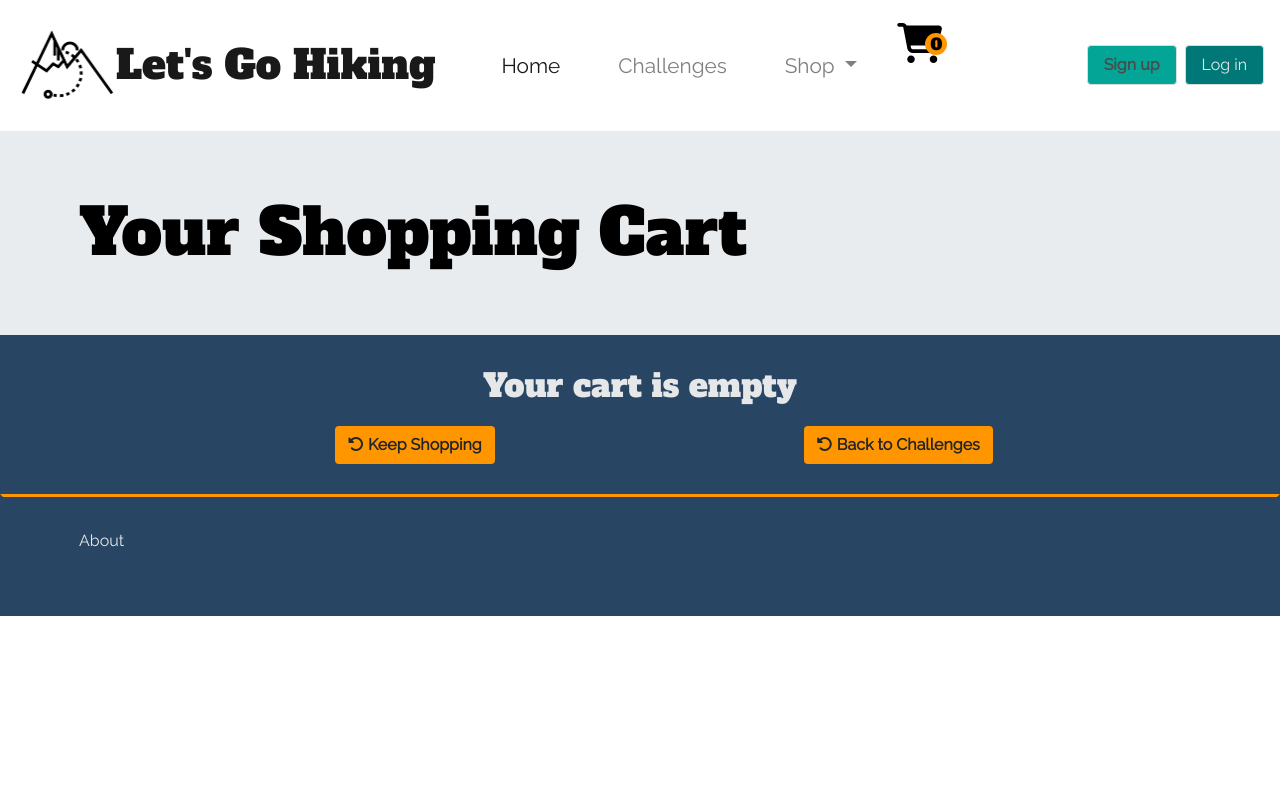
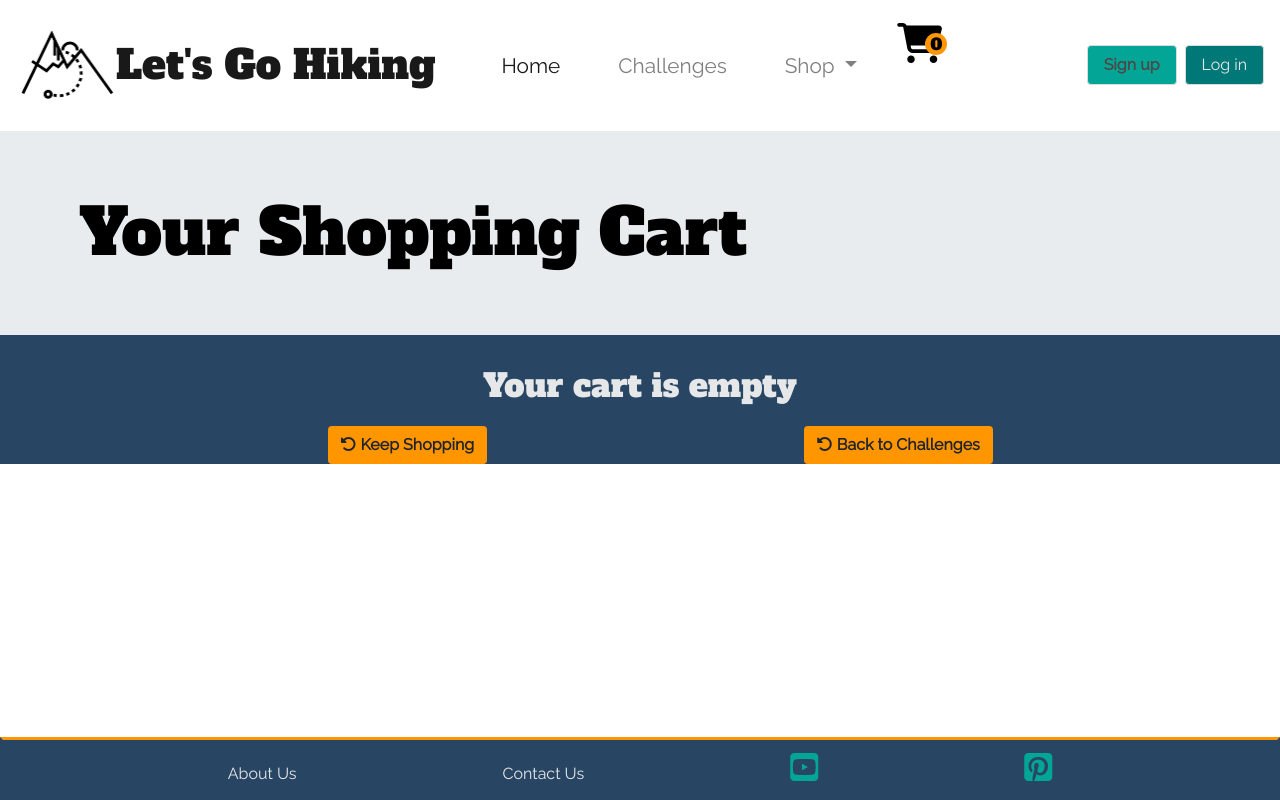
Before and after one commit to ClaireRoberts1403/LetsGoHiking, a Django app: page /bag/ in a window 1280 px wide. Run offline with Django 3.2, Linux system fonts and the light colour scheme; some libraries are stand-ins or nearby versions.

Commit message:
placement of footer fixed on homepage, issue with images now not fullwidth, links added and social media links

```diff
--- a/static/css/base.css
+++ b/static/css/base.css
@@ -5,6 +5,16 @@ body {
     font-family: 'Raleway', sans-serif;
     width:100%;
     background-color: #284664;
+}
+
+* {
+    margin: 0;
+    padding: 0;
+}
+
+.container-fluid {
+    padding: 0;
+    margin: 0;
 }
 
 .col {
@@ -37,8 +47,28 @@ body {
     border-left-color: #284664;
     border-style: solid;
     color: #E6E7E8;
-    padding: 2rem 1.5rem 2rem;
+    padding: 0.7rem;
 }
+
+.social_networks {
+    text-align: center;
+}
+
+.social_networks li {
+    display: inline;
+    padding-left: 9%;
+    padding-right: 9%;
+}
+
+.social_networks i {
+    font-size: 200%;
+    color: #03A696;
+}
+
+.social_networks i:hover {
+    color: #007878;
+}
+
 
 /* Shopping cart with counter taken from https://www.solodev.com/ - see readme */
 
--- a/templates/base.html
+++ b/templates/base.html
@@ -112,9 +112,14 @@
 
 	{% block page_footer %}
 	{% endblock %}
-<footer class="my_footer navbar fixed-bottom">
+<footer class="my_footer fixed-bottom">
 <div class="container">
-<span>About</span>
+<ul class="social_networks">
+            <li>About Us</li>
+            <li>Contact Us</li>
+            <li><a href="http://www.youtube.com" target="_blank" rel="noopener"><i class="fab fa-youtube-square"></i></a></li>
+            <li><a href="http://www.pinterest.com" target="_blank" rel="noopener"><i class="fab fa-pinterest-square"></i></a></li>
+        </ul>
 </div>
 </footer>
 	{% block postloadjs %}
```
Also changed, not shown: home/templates/home/index.html (+7 -11 lines).
